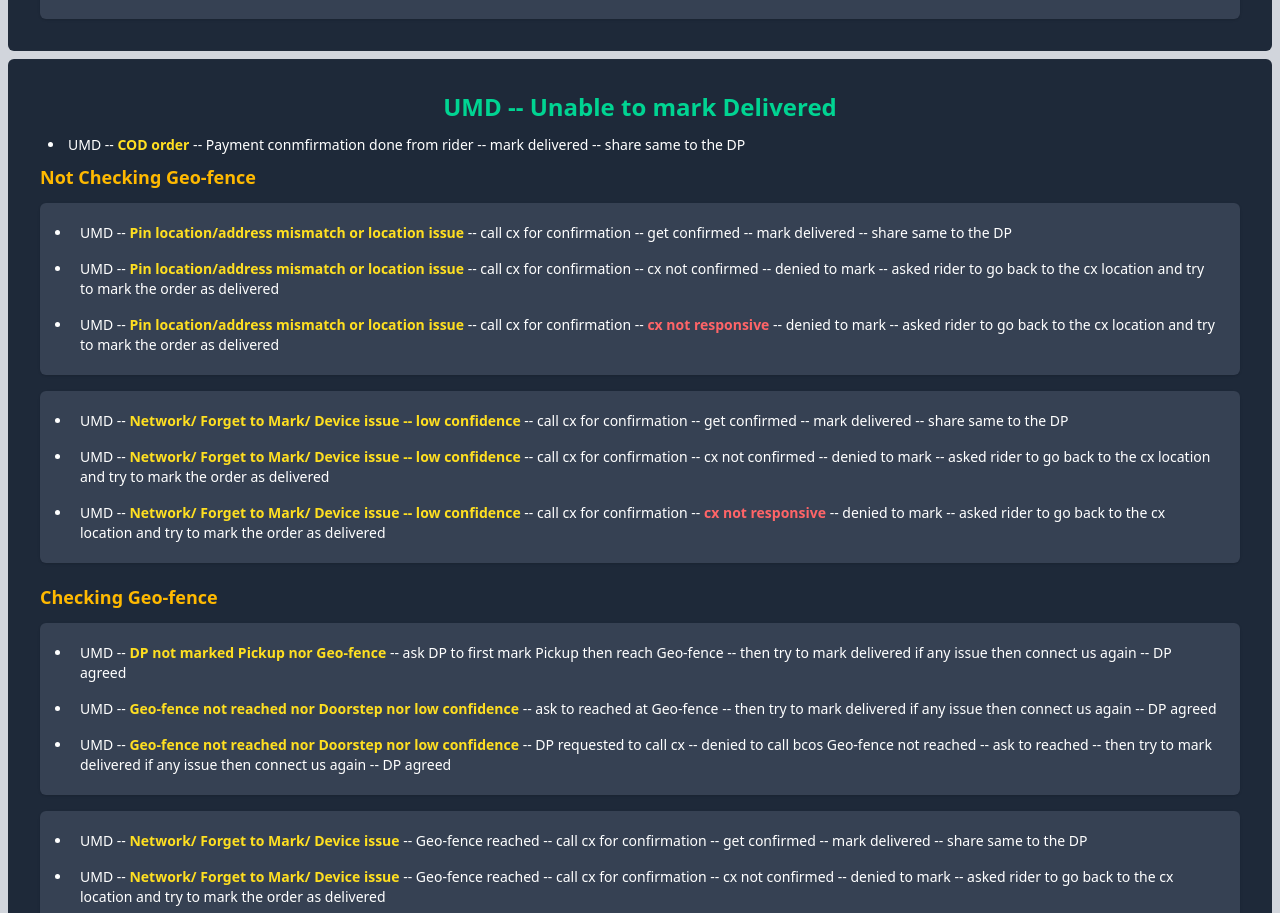
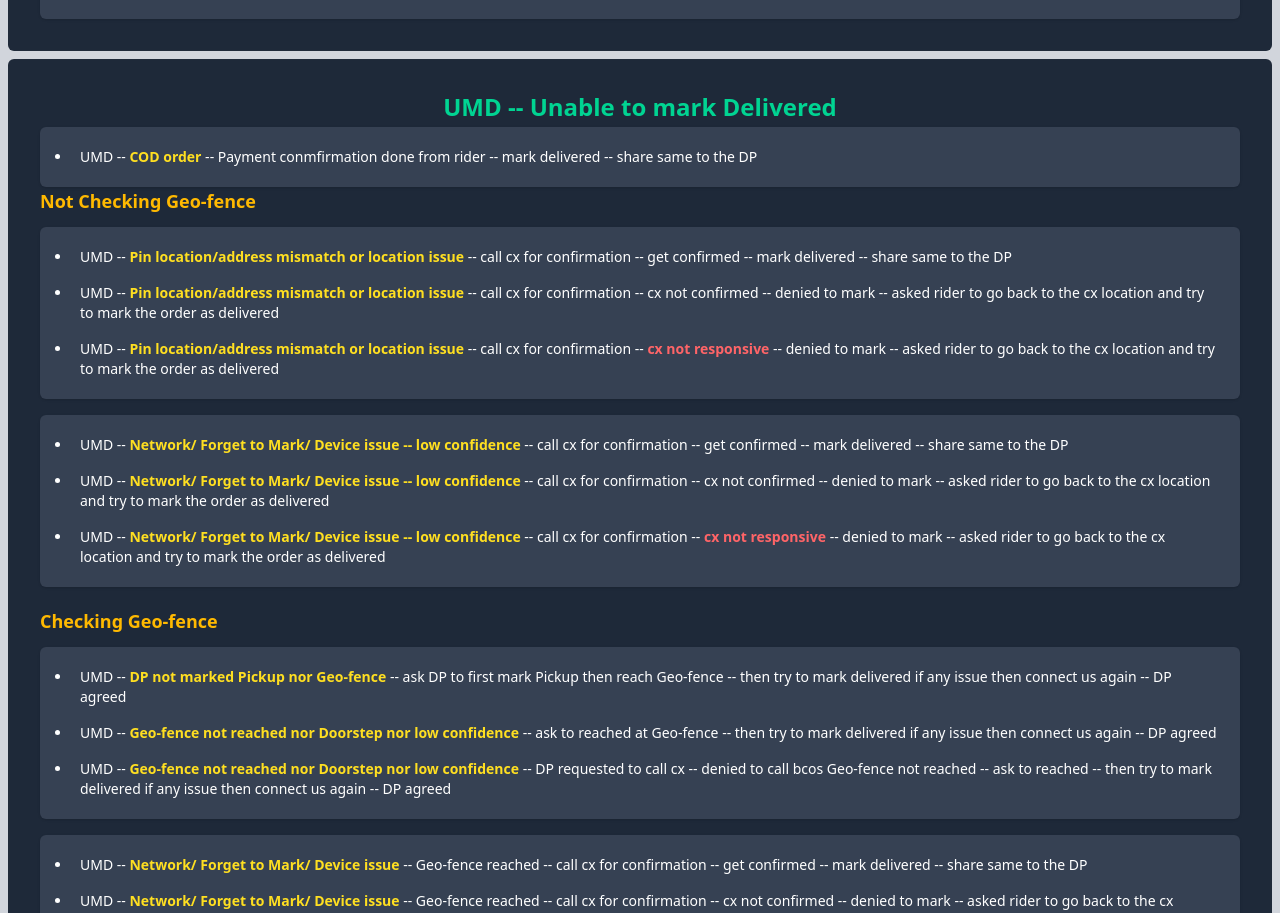
Before and after one commit to Code-with-Sahani/Blinket-DP, a React (Vite) app: page / in a window 1280 px wide. Shown: the part 4905-5818 px from the top of the page. Built offline with nearby package versions, Linux system fonts and the light colour scheme.

Commit message:
Update UMD.jsx

```diff
--- a/src/Components/UMD.jsx
+++ b/src/Components/UMD.jsx
@@ -5,9 +5,14 @@ const UMD = () => {
         <div className="m-2 p-4 text-sm bg-gray-800 text-white rounded-md md:p-6 lg:p-8">
             {/* Heading */}
             <h2 className='text-center text-2xl font-semibold text-emerald-400 mb-1'>UMD -- Unable to mark Delivered</h2>
-             <li className="p-2">
+              <div className="p-3 bg-gray-700 rounded-md shadow">
+                    <ul className="list-disc pl-5">
+                        <li className="p-2">
                             UMD -- <strong className="text-yellow-300 font-semibold">COD order</strong> -- Payment conmfirmation done from rider -- mark delivered -- share same to the DP
                         </li>
+
+                    </ul>
+                </div>
             {/* Not Checking Geo-fence Section */}
             <h3 className="text-lg font-semibold text-amber-400 mb-3">Not Checking Geo-fence</h3>
             <div className="space-y-4">
```
